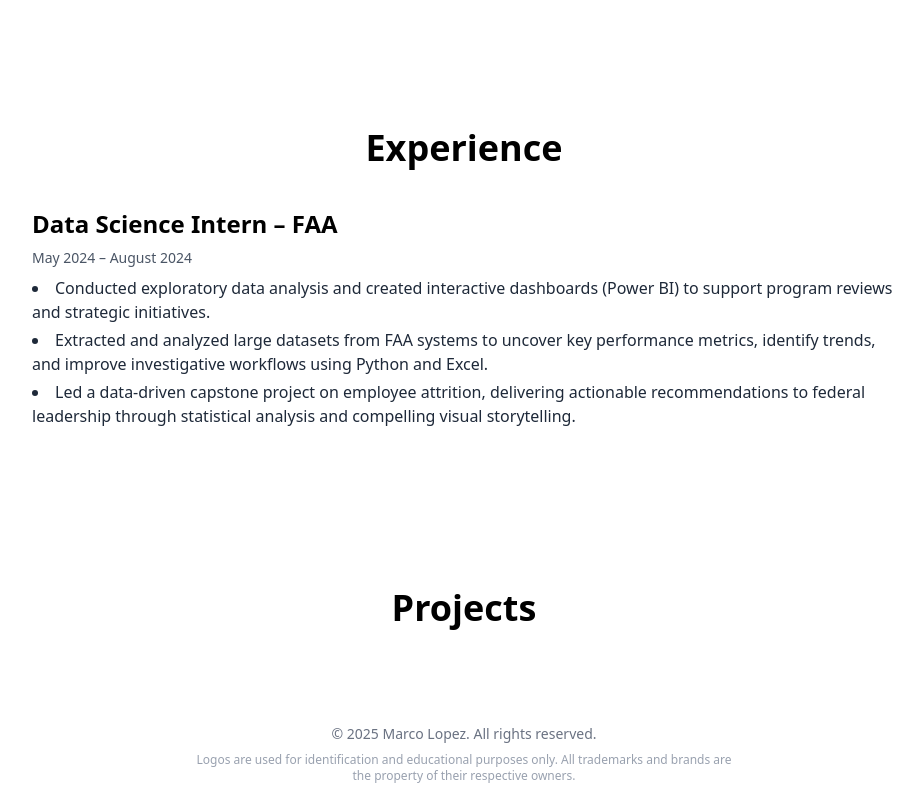
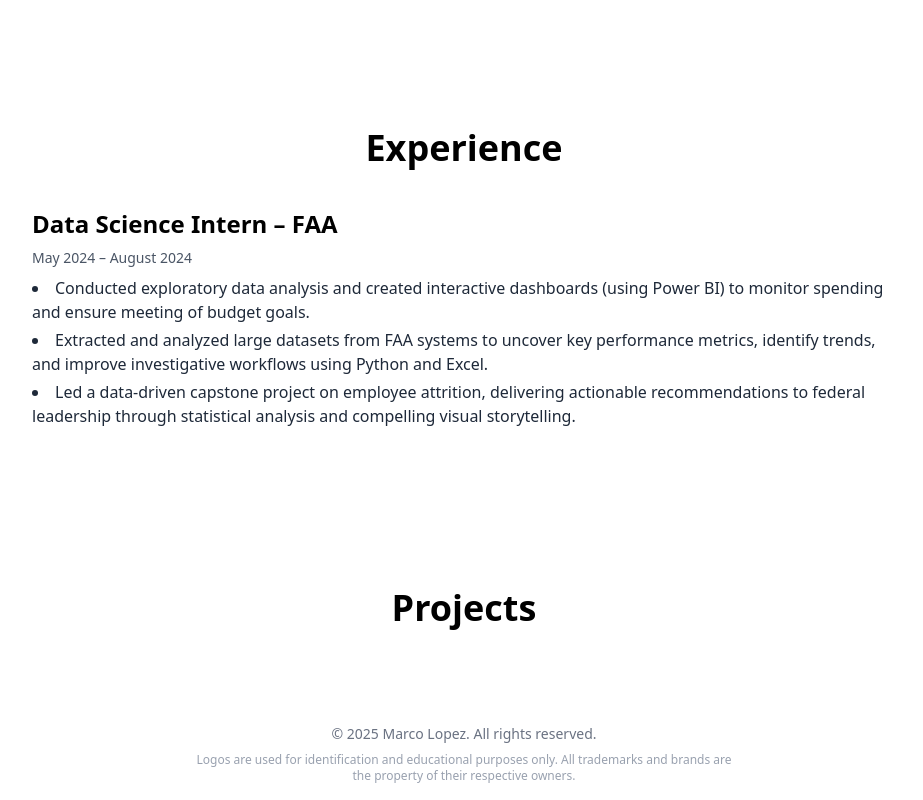
Before and after one commit to malopez3/personal_portfolio, a React (Vite) app: page / in a window 1280 px wide. Shown: the part 1168-1968 px from the top of the page, without its empty margins (176-1099 px from the left). Built offline with nearby package versions, Linux system fonts and the light colour scheme.

Commit message:
add FAA logo to assets

```diff
--- a/src/components/Experience.jsx
+++ b/src/components/Experience.jsx
@@ -18,7 +18,7 @@ const Experience = () => {
           <h3 className="text-2xl font-semibold">Data Science Intern – FAA</h3>
           <p className="text-sm text-gray-600">May 2024 – August 2024</p>
           <ul className="list-disc list-inside space-y-1 text-gray-800">
-            <li>Conducted exploratory data analysis and created interactive dashboards (Power BI) to support program reviews and strategic initiatives.</li>
+            <li>Conducted exploratory data analysis and created interactive dashboards (using Power BI) to monitor spending and ensure meeting of budget goals.</li>
             <li>Extracted and analyzed large datasets from FAA systems to uncover key performance metrics, identify trends, and improve investigative workflows using Python and Excel.</li>
             <li>Led a data-driven capstone project on employee attrition, delivering actionable recommendations to federal leadership through statistical analysis and compelling visual storytelling.</li>
           </ul>
```
Also changed, not shown: src/assets/FAA.png (added).
